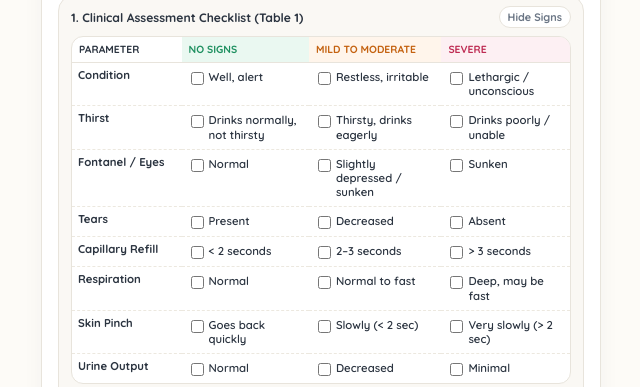
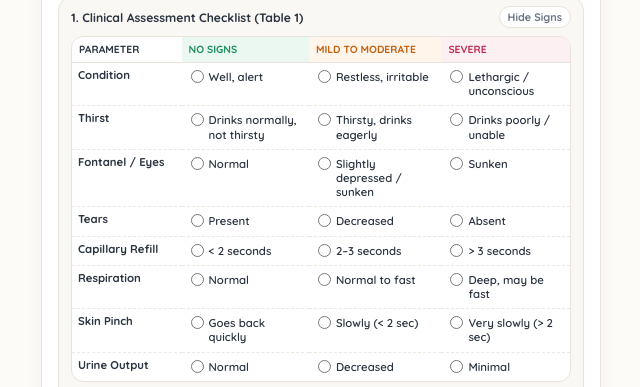
Before and after one commit to rpscruz/fluids-calculator, a plain HTML site: page index.html in a window 1280 px wide. Shown: the part 233-620 px from the top of the page, 319-959 px from the left. Drawn offline with Linux system fonts and the light colour scheme; a web font is replaced by a local one.

Commit message:
converted checkboxes to radio buttons for clinical signs

```diff
--- a/index.html
+++ b/index.html
@@ -1171,51 +1171,51 @@
                         <tbody>
                             <tr>
                                 <td class="sign-param">Condition</td>
-                                <td><label class="sign-option"><input type="checkbox" data-cat="none" data-param="Condition" value="Well, alert" onchange="calculate()">Well, alert</label></td>
-                                <td><label class="sign-option"><input type="checkbox" data-cat="mild" data-param="Condition" value="Restless, irritable" onchange="calculate()">Restless, irritable</label></td>
-                                <td><label class="sign-option"><input type="checkbox" data-cat="severe" data-param="Condition" value="Lethargic or unconscious" onchange="calculate()">Lethargic / unconscious</label></td>
+                                <td><label class="sign-option"><input type="radio" name="Condition" data-cat="none" data-param="Condition" value="Well, alert" onchange="calculate()">Well, alert</label></td>
+                                <td><label class="sign-option"><input type="radio" name="Condition" data-cat="mild" data-param="Condition" value="Restless, irritable" onchange="calculate()">Restless, irritable</label></td>
+                                <td><label class="sign-option"><input type="radio" name="Condition" data-cat="severe" data-param="Condition" value="Lethargic or unconscious" onchange="calculate()">Lethargic / unconscious</label></td>
                             </tr>
                             <tr>
                                 <td class="sign-param">Thirst</td>
-                                <td><label class="sign-option"><input type="checkbox" data-cat="none" data-param="Thirst" value="Drinks normally, not thirsty" onchange="calculate()">Drinks normally, not thirsty</label></td>
-                                <td><label class="sign-option"><input type="checkbox" data-cat="mild" data-param="Thirst" value="Thirsty, drinks eagerly" onchange="calculate()">Thirsty, drinks eagerly</label></td>
-                                <td><label class="sign-option"><input type="checkbox" data-cat="severe" data-param="Thirst" value="Drinks poorly, or not able to drink" onchange="calculate()">Drinks poorly / unable</label></td>
+                                <td><label class="sign-option"><input type="radio" name="Thirst" data-cat="none" data-param="Thirst" value="Drinks normally, not thirsty" onchange="calculate()">Drinks normally, not thirsty</label></td>
+                                <td><label class="sign-option"><input type="radio" name="Thirst" data-cat="mild" data-param="Thirst" value="Thirsty, drinks eagerly" onchange="calculate()">Thirsty, drinks eagerly</label></td>
+                                <td><label class="sign-option"><input type="radio" name="Thirst" data-cat="severe" data-param="Thirst" value="Drinks poorly, or not able to drink" onchange="calculate()">Drinks poorly / unable</label></td>
                             </tr>
                             <tr>
                                 <td class="sign-param">Fontanel / Eyes</td>
-                                <td><label class="sign-option"><input type="checkbox" data-cat="none" data-param="Fontanel/Eyes" value="Normal" onchange="calculate()">Normal</label></td>
-                                <td><label class="sign-option"><input type="checkbox" data-cat="mild" data-param="Fontanel/Eyes" value="Slightly depressed / sunken" onchange="calculate()">Slightly depressed / sunken</label></td>
-                                <td><label class="sign-option"><input type="checkbox" data-cat="severe" data-param="Fontanel/Eyes" value="Sunken" onchange="calculate()">Sunken</label></td>
+                                <td><label class="sign-option"><input type="radio" name="Fontanel/Eyes" data-cat="none" data-param="Fontanel/Eyes" value="Normal" onchange="calculate()">Normal</label></td>
+                                <td><label class="sign-option"><input type="radio" name="Fontanel/Eyes" data-cat="mild" data-param="Fontanel/Eyes" value="Slightly depressed / sunken" onchange="calculate()">Slightly depressed / sunken</label></td>
+                                <td><label class="sign-option"><input type="radio" name="Fontanel/Eyes" data-cat="severe" data-param="Fontanel/Eyes" value="Sunken" onchange="calculate()">Sunken</label></td>
                             </tr>
                             <tr>
                                 <td class="sign-param">Tears</td>
-                                <td><label class="sign-option"><input type="checkbox" data-cat="none" data-param="Tears" value="Present" onchange="calculate()">Present</label></td>
-                                <td><label class="sign-option"><input type="checkbox" data-cat="mild" data-param="Tears" value="Decreased" onchange="calculate()">Decreased</label></td>
-                                <td><label class="sign-option"><input type="checkbox" data-cat="severe" data-param="Tears" value="Absent" onchange="calculate()">Absent</label></td>
+                                <td><label class="sign-option"><input type="radio" name="Tears" data-cat="none" data-param="Tears" value="Present" onchange="calculate()">Present</label></td>
+                                <td><label class="sign-option"><input type="radio" name="Tears" data-cat="mild" data-param="Tears" value="Decreased" onchange="calculate()">Decreased</label></td>
+                                <td><label class="sign-option"><input type="radio" name="Tears" data-cat="severe" data-param="Tears" value="Absent" onchange="calculate()">Absent</label></td>
                             </tr>
                             <tr>
                                 <td class="sign-param">Capillary Refill</td>
-                                <td><label class="sign-option"><input type="checkbox" data-cat="none" data-param="Capillary Refill" value="< 2 seconds" onchange="calculate()">&lt; 2 seconds</label></td>
-                                <td><label class="sign-option"><input type="checkbox" data-cat="mild" data-param="Capillary Refill" value="2–3 seconds" onchange="calculate()">2–3 seconds</label></td>
-                                <td><label class="sign-option"><input type="checkbox" data-cat="severe" data-param="Capillary Refill" value="> 3 seconds" onchange="calculate()">&gt; 3 seconds</label></td>
+                                <td><label class="sign-option"><input type="radio" name="Capillary Refill" data-cat="none" data-param="Capillary Refill" value="< 2 seconds" onchange="calculate()">&lt; 2 seconds</label></td>
+                                <td><label class="sign-option"><input type="radio" name="Capillary Refill" data-cat="mild" data-param="Capillary Refill" value="2–3 seconds" onchange="calculate()">2–3 seconds</label></td>
+                                <td><label class="sign-option"><input type="radio" name="Capillary Refill" data-cat="severe" data-param="Capillary Refill" value="> 3 seconds" onchange="calculate()">&gt; 3 seconds</label></td>
                             </tr>
                             <tr>
                                 <td class="sign-param">Respiration</td>
-                                <td><label class="sign-option"><input type="checkbox" data-cat="none" data-param="Respiration" value="Normal" onchange="calculate()">Normal</label></td>
-                                <td><label class="sign-option"><input type="checkbox" data-cat="mild" data-param="Respiration" value="Normal to fast" onchange="calculate()">Normal to fast</label></td>
-                                <td><label class="sign-option"><input type="checkbox" data-cat="severe" data-param="Respiration" value="Deep, may be fast" onchange="calculate()">Deep, may be fast</label></td>
+                                <td><label class="sign-option"><input type="radio" name="Respiration" data-cat="none" data-param="Respiration" value="Normal" onchange="calculate()">Normal</label></td>
+                                <td><label class="sign-option"><input type="radio" name="Respiration" data-cat="mild" data-param="Respiration" value="Normal to fast" onchange="calculate()">Normal to fast</label></td>
+                                <td><label class="sign-option"><input type="radio" name="Respiration" data-cat="severe" data-param="Respiration" value="Deep, may be fast" onchange="calculate()">Deep, may be fast</label></td>
                             </tr>
                             <tr>
                                 <td class="sign-param">Skin Pinch</td>
-                                <td><label class="sign-option"><input type="checkbox" data-cat="none" data-param="Skin Pinch" value="Goes back quickly" onchange="calculate()">Goes back quickly</label></td>
-                                <td><label class="sign-option"><input type="checkbox" data-cat="mild" data-param="Skin Pinch" value="Goes back slowly (< 2 sec)" onchange="calculate()">Slowly (&lt; 2 sec)</label></td>
-                                <td><label class="sign-option"><input type="checkbox" data-cat="severe" data-param="Skin Pinch" value="Goes back very slowly (> 2 sec)" onchange="calculate()">Very slowly (&gt; 2 sec)</label></td>
+                                <td><label class="sign-option"><input type="radio" name="Skin Pinch" data-cat="none" data-param="Skin Pinch" value="Goes back quickly" onchange="calculate()">Goes back quickly</label></td>
+                                <td><label class="sign-option"><input type="radio" name="Skin Pinch" data-cat="mild" data-param="Skin Pinch" value="Goes back slowly (< 2 sec)" onchange="calculate()">Slowly (&lt; 2 sec)</label></td>
+                                <td><label class="sign-option"><input type="radio" name="Skin Pinch" data-cat="severe" data-param="Skin Pinch" value="Goes back very slowly (> 2 sec)" onchange="calculate()">Very slowly (&gt; 2 sec)</label></td>
                             </tr>
                             <tr>
                                 <td class="sign-param">Urine Output</td>
-                                <td><label class="sign-option"><input type="checkbox" data-cat="none" data-param="Urine Output" value="Normal" onchange="calculate()">Normal</label></td>
-                                <td><label class="sign-option"><input type="checkbox" data-cat="mild" data-param="Urine Output" value="Decreased" onchange="calculate()">Decreased</label></td>
-                                <td><label class="sign-option"><input type="checkbox" data-cat="severe" data-param="Urine Output" value="Minimal" onchange="calculate()">Minimal</label></td>
+                                <td><label class="sign-option"><input type="radio" name="Urine Output" data-cat="none" data-param="Urine Output" value="Normal" onchange="calculate()">Normal</label></td>
+                                <td><label class="sign-option"><input type="radio" name="Urine Output" data-cat="mild" data-param="Urine Output" value="Decreased" onchange="calculate()">Decreased</label></td>
+                                <td><label class="sign-option"><input type="radio" name="Urine Output" data-cat="severe" data-param="Urine Output" value="Minimal" onchange="calculate()">Minimal</label></td>
                             </tr>
                         </tbody>
                     </table>
@@ -1281,7 +1281,7 @@
                     </label>
                     <label class="check-pill">
                         <input type="checkbox" id="chkUniqueCond" onchange="calculate()">
-                        <span>PPS 2024 Unique Conditions<small>DKA, Liver, AKI, TLS, Pneumonia</small></span>
+                        <span>PPS 2024 Conditions<small>DKA, Liver, AKI, TLS, Pneumonia</small></span>
                     </label>
                 </div>
 
@@ -1953,7 +1953,7 @@
         }
 
         function clearSigns() {
-            document.querySelectorAll('.signs-table input[type="checkbox"]').forEach(cb => cb.checked = false);
+            document.querySelectorAll('.signs-table input[type="radio"]').forEach(cb => cb.checked = false);
             setSeverityOverride('auto');
         }
 
@@ -1972,7 +1972,7 @@
         }
 
         function evaluateClinicalSigns() {
-            const checked = Array.from(document.querySelectorAll('.signs-table input[type="checkbox"]:checked'));
+            const checked = Array.from(document.querySelectorAll('.signs-table input[type="radio"]:checked'));
             let mildCount = 0;
             let severeCount = 0;
             const selectedLabels = [];
```
